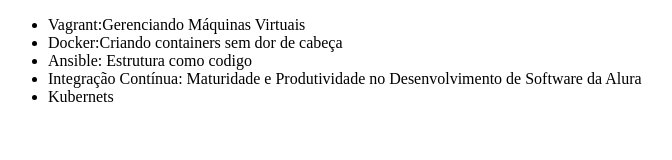
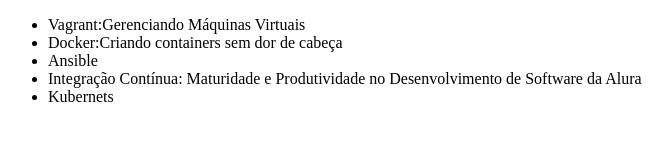
Before and after one commit to Evaldoe397/AluraGitEvaldo, a plain HTML site: page index.html in a window 1280 px wide. Shown: the whole page, without its empty margins (0-672 px from the left). Drawn offline with Linux system fonts and the light colour scheme.

Commit message:
Revert "corrigindo nome ansible"
This reverts commit 6ffa2bf057fb57f1a7198eff7e24f28005e15dbc.

```diff
--- a/index.html
+++ b/index.html
@@ -8,7 +8,7 @@
     <ul>
         <li>Vagrant:Gerenciando Máquinas Virtuais</li>
         <li>Docker:Criando containers sem dor de cabeça</li>
-        <li>Ansible: Estrutura como codigo</li>
+        <li>Ansible</li>
         <li>Integração Contínua: Maturidade e Produtividade no Desenvolvimento de Software da Alura</li>
         <li>Kubernets</li>
     </ul>
```
